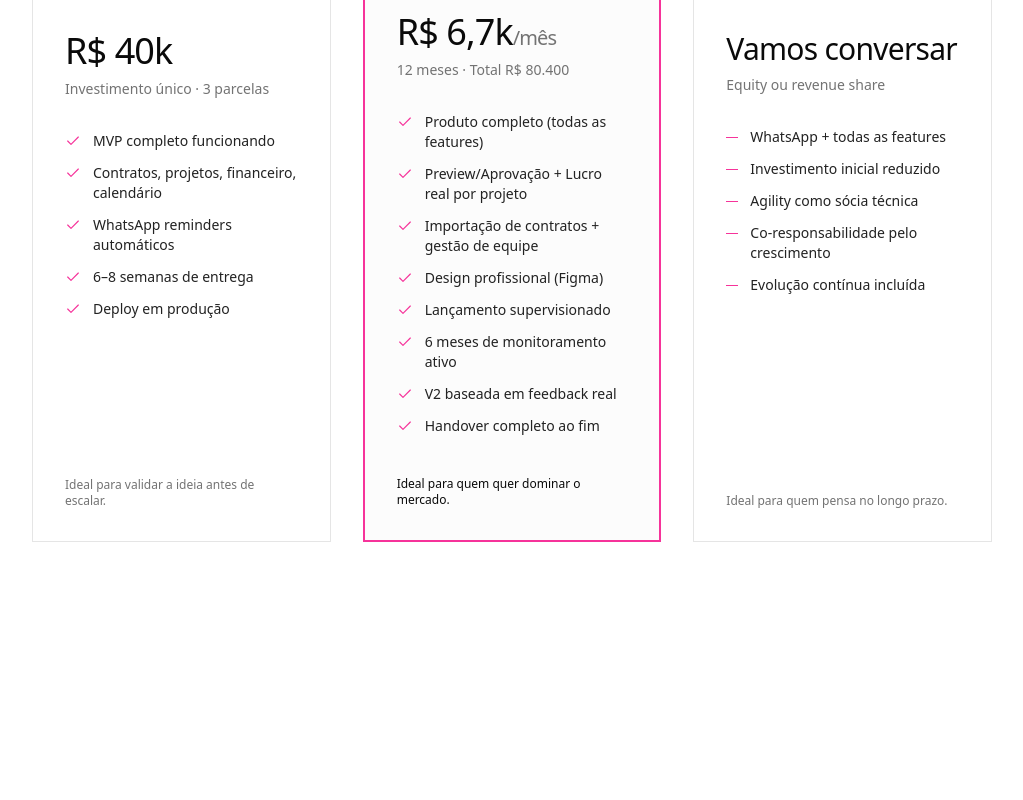
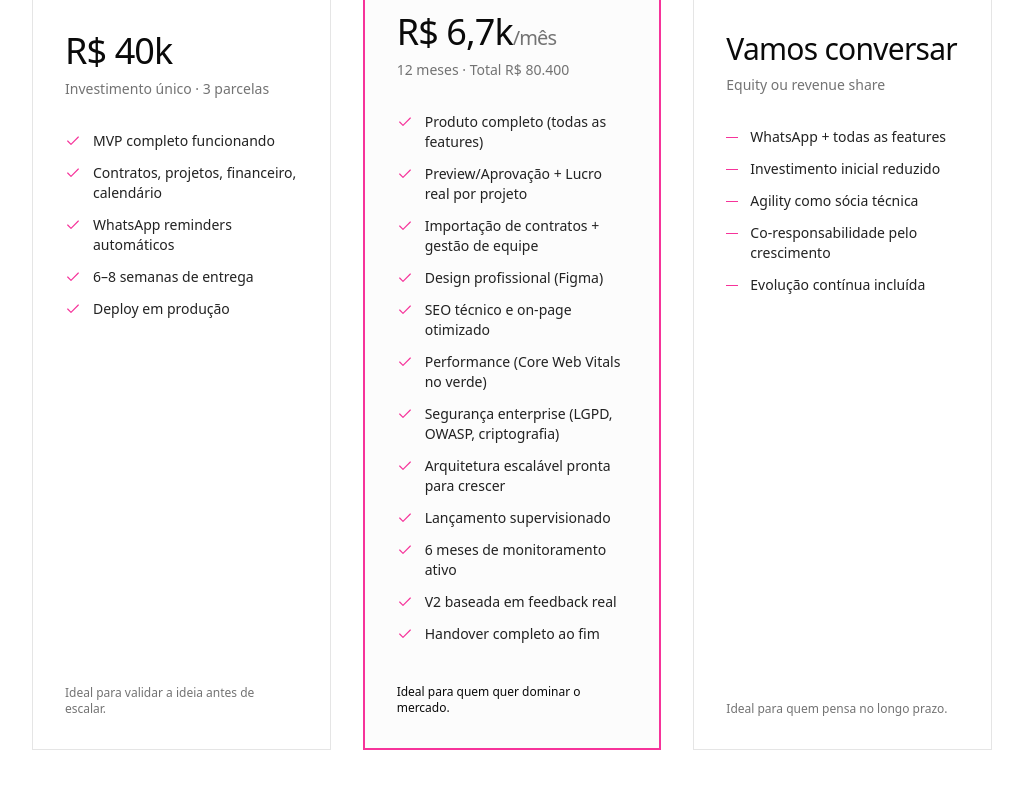
Before and after one commit to renanpontez/martinzrenan.dev, a Next.js app: page /proposals/pinkfilmsapp in a window 1280 px wide. Shown: the part 7218-8018 px from the top of the page, without its empty margins (128-1151 px from the left). Built offline with nearby package versions, Linux system fonts and the light colour scheme.

Commit message:
feat: add SEO, performance, security, scalability to Pro plan

```diff
--- a/src/app/proposals/pinkfilmsapp/page.tsx
+++ b/src/app/proposals/pinkfilmsapp/page.tsx
@@ -590,6 +590,10 @@ export default function PinkFilmsAppProposal() {
                 "Preview/Aprovação + Lucro real por projeto",
                 "Importação de contratos + gestão de equipe",
                 "Design profissional (Figma)",
+                "SEO técnico e on-page otimizado",
+                "Performance (Core Web Vitals no verde)",
+                "Segurança enterprise (LGPD, OWASP, criptografia)",
+                "Arquitetura escalável pronta para crescer",
                 "Lançamento supervisionado",
                 "6 meses de monitoramento ativo",
                 "V2 baseada em feedback real",
```
